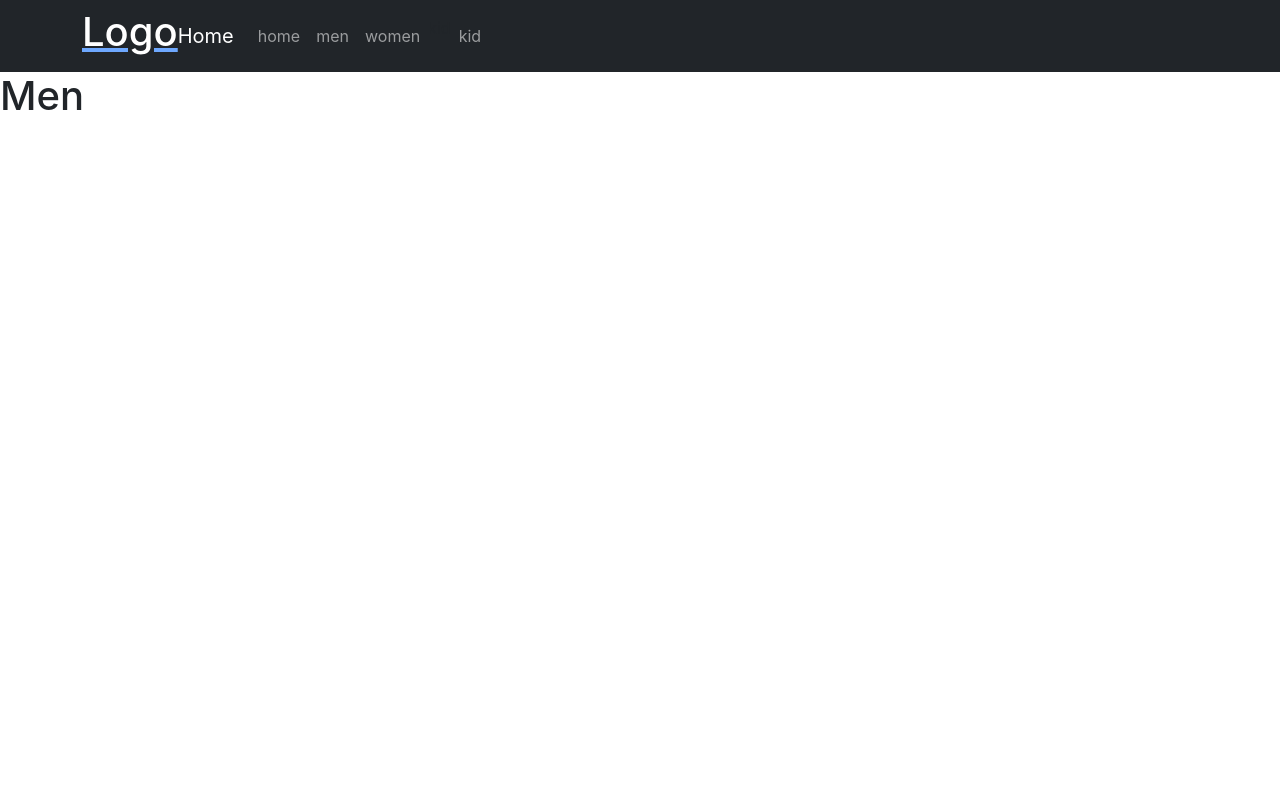
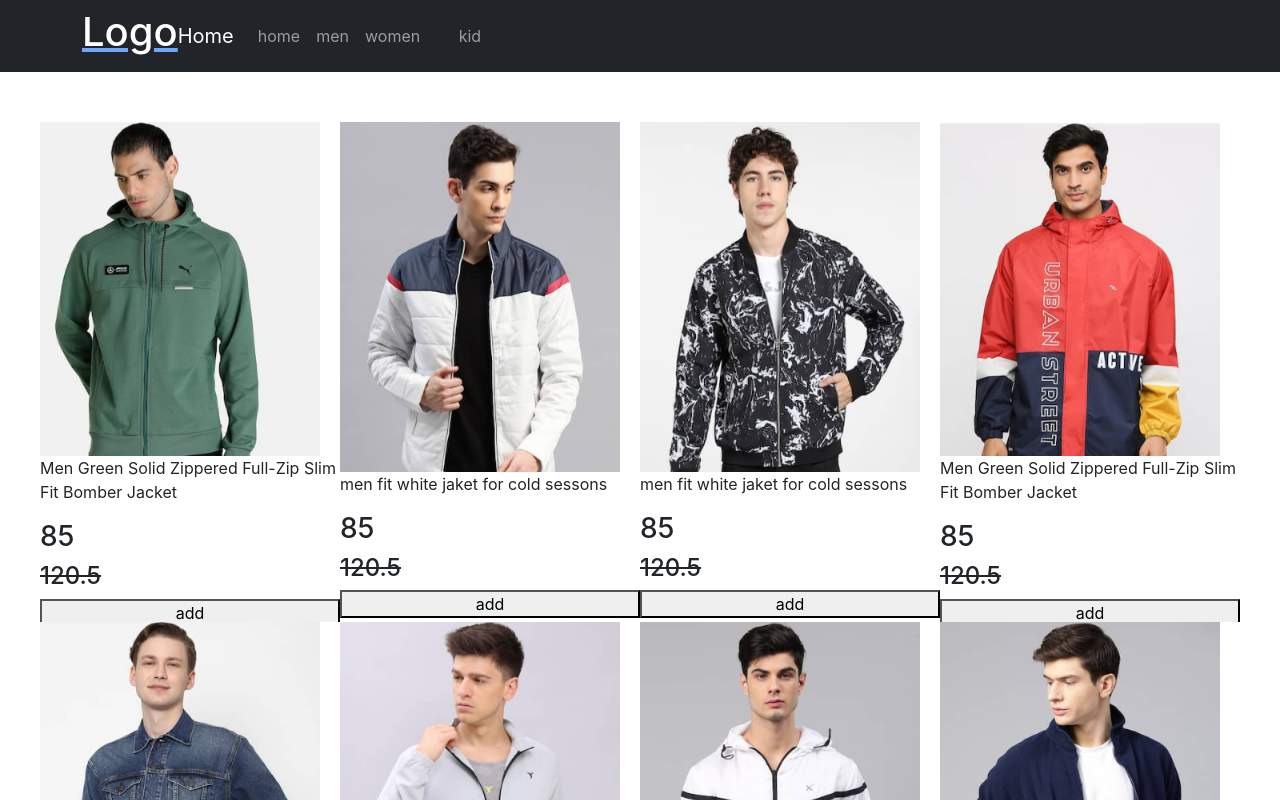
Before and after one commit to sonulodhi142/E-Commerce, a React (Create React App) app in the folder my-app/: page /men in a window 1280 px wide. Shown: the top 800 px of the page. Built offline with nearby package versions, Linux system fonts and the light colour scheme.

Commit message:
add some code

```diff
--- a/my-app/src/App.js
+++ b/my-app/src/App.js
@@ -5,6 +5,7 @@ import { BrowserRouter, Route, Routes } from "react-router-dom";
 import Men from "./pages/Men";
 import Women from "./pages/Women";
 import Kid from "./pages/Kid";
+import Catagory from "./components/Catagory";
 
 function App() {
   return (
@@ -12,7 +13,7 @@ function App() {
       <NavBar/>
       <Routes>
         <Route path="/" element={<Home/>} />
-        <Route path="/men" element={<Men/>} />
+        <Route path="/men" element={<Catagory dataType='men'/>} />
         <Route path="/women" element={<Women/>} />
         <Route path="/kid" element={<Kid/>} />
       </Routes>
--- a/my-app/src/Assets/all_product.js
+++ b/my-app/src/Assets/all_product.js
@@ -142,7 +142,7 @@ let all_product = [
   },
   {
     id: 14,
-    name: "Men Green Solid Zippered Full-Zip Slim Fit Bomber Jacket",
+    name: "men fit white jaket for cold sessons",
     category: "men",
     image: p14_img,
     new_price: 85.0,
@@ -150,7 +150,7 @@ let all_product = [
   },
   {
     id: 15,
-    name: "Men Green Solid Zippered Full-Zip Slim Fit Bomber Jacket",
+    name: "men fit white jaket for cold sessons",
     category: "men",
     image: p15_img,
     new_price: 85.0,
--- a/my-app/src/ShopContaxt.js
+++ b/my-app/src/ShopContaxt.js
@@ -1,34 +1,24 @@
 import React, { createContext, useState } from "react";
-import all_product from "./Assets/all_product"
+import all_product from "./Assets/all_product";
 
 export const ShopContaxt = createContext(null);
 
-const getDefaultCart = () =>{
+const ShopCantaxtProvider = (props) => {
+  const [cart, setCart] = useState([]);
 
-    let Cart = {};
-    for (let index = 0; index < all_product.length; index++){
-        Cart[index] = 0;
-    }
-    return Cart;
-}
+  const addToCart = (id) => {
+    const product = all_product.find((item) => item.id == id);
+    setCart((prev) => [...prev, product]);
+    console.log(cart);
+  };
 
-const ShopCantaxtProvider = (props) =>{
-    let [cartItems, setCartItem] = useState(getDefaultCart);
+  const contaxtValue = { all_product, addToCart };
 
-    const addCart = (itemId) =>{
-        setCartItem((prev)=>({...prev,[itemId]:prev[itemId]+1}))
-        alert("Your Product is Succesfully add to the Cart")
-    }
-    console.log(cartItems)
-
-
-    const contaxtValue = {all_product, addCart, cartItems}
-
-    return(
-        <ShopContaxt.Provider value={contaxtValue}>
-            {props.children}
-        </ShopContaxt.Provider>
-    )
-}
+  return (
+    <ShopContaxt.Provider value={contaxtValue}>
+      {props.children}
+    </ShopContaxt.Provider>
+  );
+};
 
 export default ShopCantaxtProvider;
--- a/my-app/src/components/Card.js
+++ b/my-app/src/components/Card.js
@@ -1,18 +1,20 @@
-import React, { useContext } from 'react'
+import React, { useContext, useState } from 'react'
 import img from '../Assets/product_1.png'
 import './styles/Card.css'
 import { ShopContaxt } from '../ShopContaxt'
+import all_product from '../Assets/all_product'
 
 const Card = ({item}) => {
-  const {addCart} = useContext(ShopContaxt);
+  const {addToCart} = useContext(ShopContaxt);
+
 
   return (
     <div className='Card'>
         <img src={item.image} alt='image'/>
-        <p>best way to purches the things correctly</p>
-        <h3>Rs-100</h3>
-        <h4><del>Rs-15o</del></h4>
-        <button onClick={()=> addCart(item.id)}>add</button>
+        <p>{item.name}</p>
+        <h3>{item.new_price}</h3>
+        <h4><del>{item.old_price}</del></h4>
+        <button onClick={()=> addToCart(item.id)}>add</button>
     </div>
   )
 }
--- a/my-app/src/index.js
+++ b/my-app/src/index.js
@@ -3,12 +3,13 @@ import ReactDOM from 'react-dom/client';
 import './index.css';
 import App from './App';
 import reportWebVitals from './reportWebVitals';
+import ShopCantaxtProvider from './ShopContaxt';
 
 const root = ReactDOM.createRoot(document.getElementById('root'));
 root.render(
-  <div>
+  <ShopCantaxtProvider>
     <App />
-  </div>
+  </ShopCantaxtProvider>
 );
 
 // If you want to start measuring performance in your app, pass a function
```
